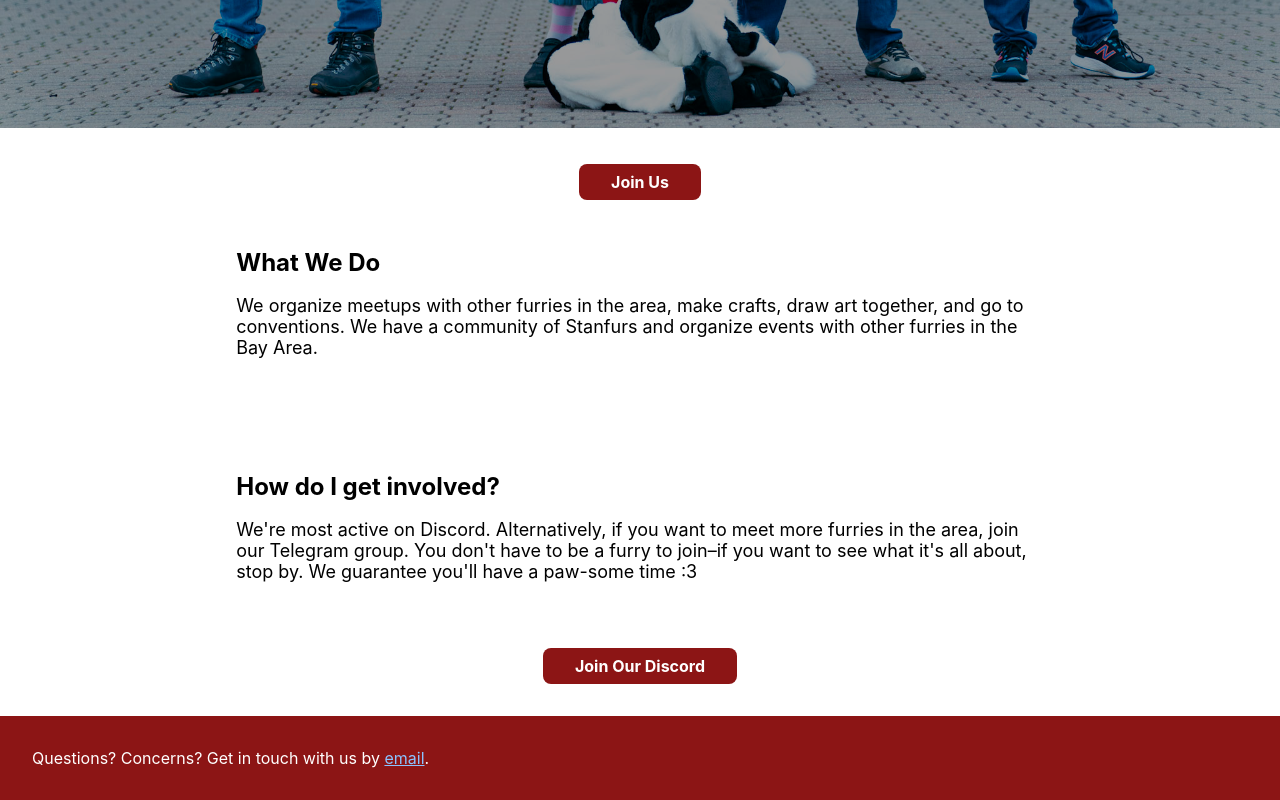
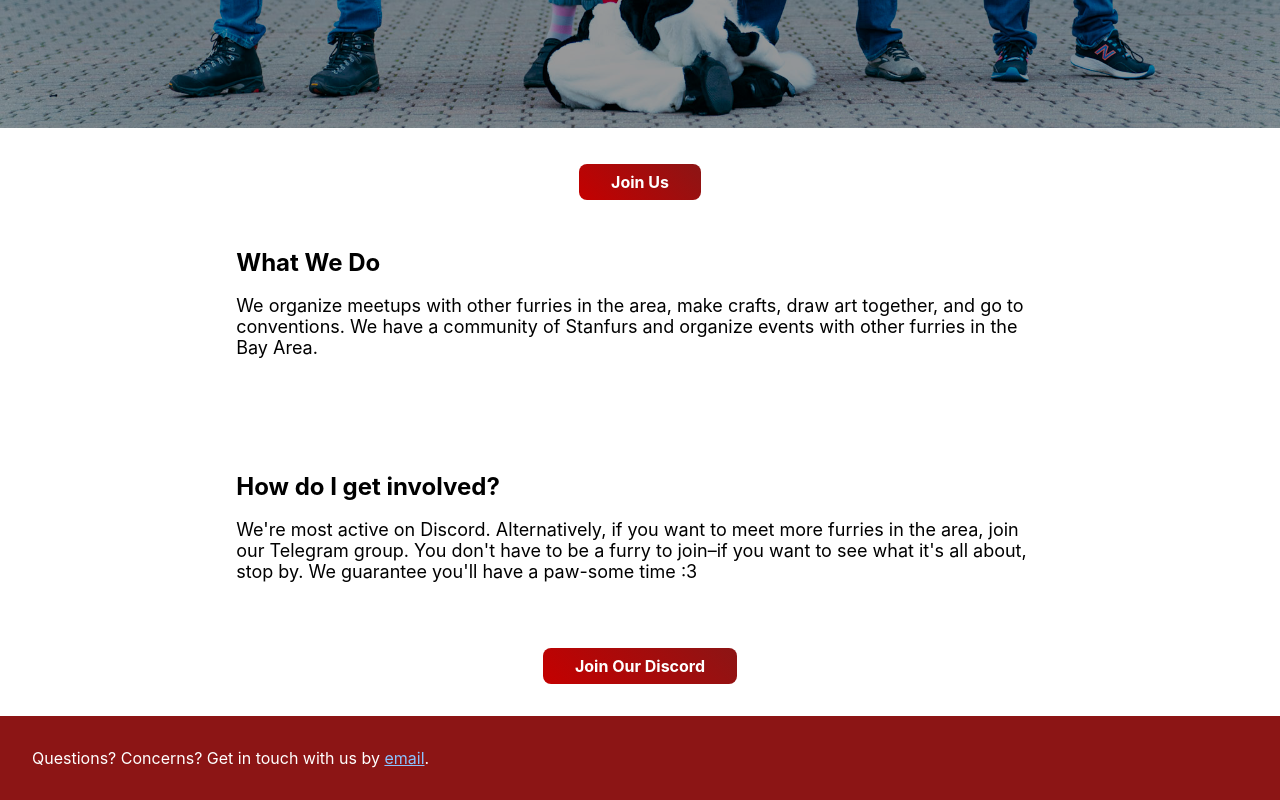
Before and after one commit to Stanford-Furries/stanford-furries-website, a React (Create React App) app: page / in a window 1280 px wide. Shown: the part 672-1472 px from the top of the page. Built offline with nearby package versions, Linux system fonts and the light colour scheme.

Commit message:
Slight button gradient

```diff
--- a/src/components/App.css
+++ b/src/components/App.css
@@ -7,6 +7,7 @@ main {
 
   .call-to-action {
     background-color: var(--accent-color);
+    background: var(--accent-gradient);
     color: var(--text-secondary);
     padding: 0.5rem 2rem;
     border-radius: 0.5rem;
--- a/src/components/App.jsx
+++ b/src/components/App.jsx
@@ -15,12 +15,12 @@ function App() {
         alt="Furries at Stanford logo"
       />
       <main>
-        <a target="#" href="https://discord.gg/DdS4ZwQUW9" class="call-to-action">Join Us</a>
+        <a target="#" href="https://discord.gg/DdS4ZwQUW9" className="call-to-action">Join Us</a>
         <ContentBlock header="What We Do" text="We organize meetups with other furries in the area, make crafts, draw art together, and go to conventions. We have a community of Stanfurs and organize events with other furries in the Bay Area." />
         <ContentBlock />
         <ContentBlock header="How do I get involved?" text="We're most active on Discord. Alternatively, if you want to meet more furries in the area, join our Telegram group. You don't have to be a furry to join–if you want to see what it's all about, stop by. We guarantee you'll have a paw-some time :3" />
         <ContentBlock />
-        <a target="#" href="https://discord.gg/DdS4ZwQUW9" class="call-to-action">Join Our Discord</a>
+        <a target="#" href="https://discord.gg/DdS4ZwQUW9" className="call-to-action">Join Our Discord</a>
       </main>
       <Footer />
     </div>
--- a/src/index.css
+++ b/src/index.css
@@ -3,6 +3,7 @@
   --text-secondary: #fff;
   --text-link: #8bc3ff;
   --accent-color: #8C1515;
+  --accent-gradient: linear-gradient(45deg, rgb(196, 0, 0) 0%, #8C1515 100%);
 }
 
 body {
```
